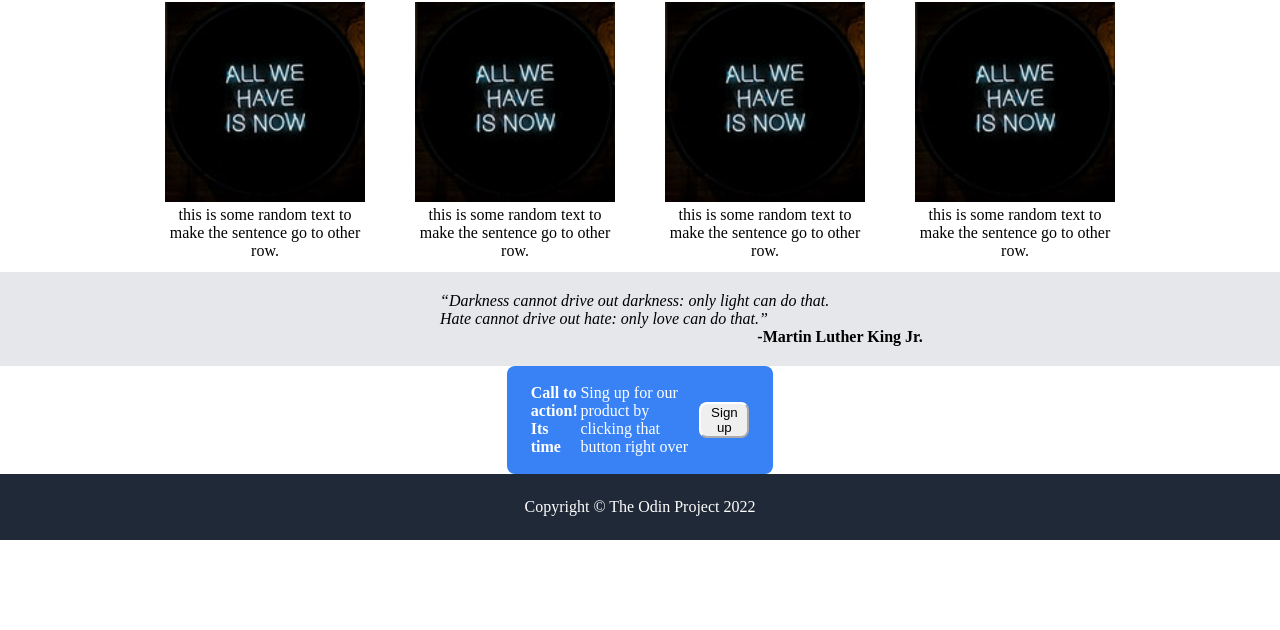
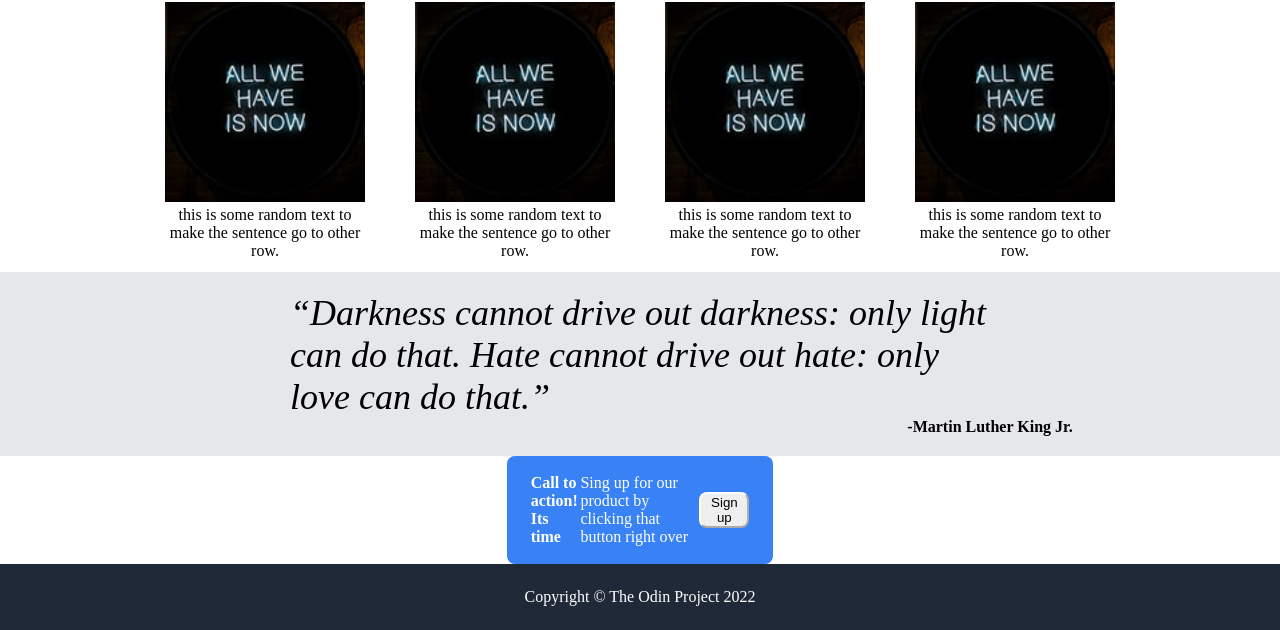
Before and after one commit to gizy95/landing-page, a plain HTML site: page index.html in a window 1280 px wide. Shown: the part 646-1276 px from the top of the page. Before the commit the page ends 1186 px from the top, so only its background shows below. Drawn offline with Linux system fonts and the light colour scheme.

Commit message:
Adjusted the font weight of the quote and adjusted the position of the quote author

```diff
--- a/styles.css
+++ b/styles.css
@@ -97,14 +97,16 @@ a{
 
 .quote-text{
     font-style: italic;
-    max-width: 400px;
+    max-width: 700px;
+    font-weight: lighter;
+    font-size: 36px;
 
 }
 
 .quote-autor{
     display: flex;
     font-weight: bold;
-    padding-left: 400px;
+    padding-left: 700px;
 }
 
 .button1{
```
